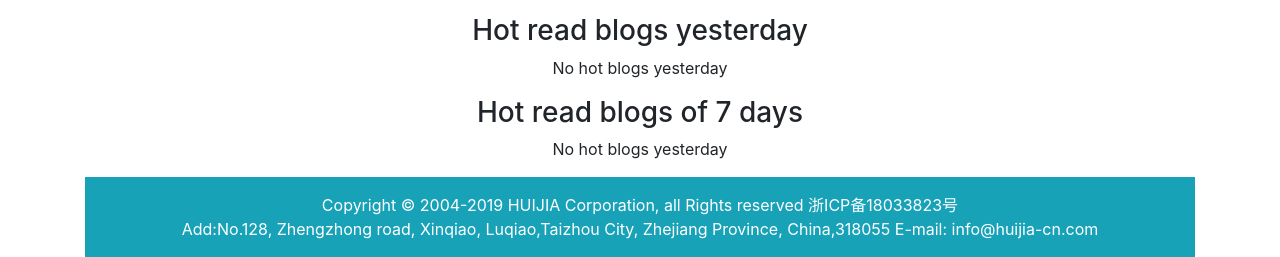
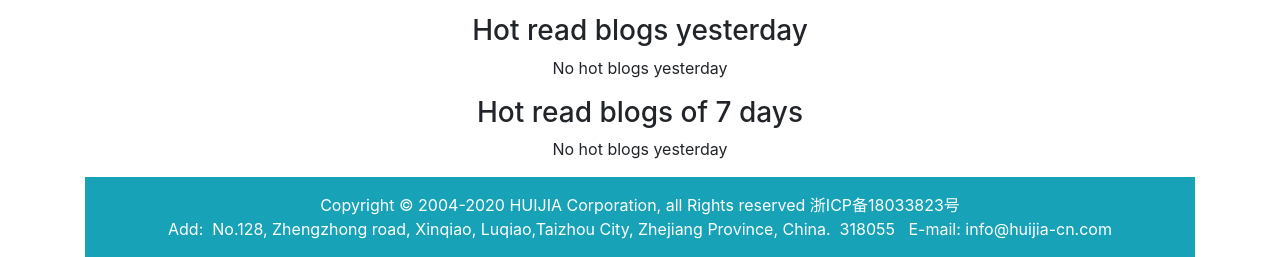
Before and after one commit to DavidXuCN/hjsite, a Django app: page /blog/blog_home in a window 1280 px wide. Shown: the part 686-943 px from the top of the page. Run offline with Django 3.2, Linux system fonts and the light colour scheme; data that the repository does not hold is empty; parts of the project's set-up code (start-up, migrations or seed data) failed here and were passed over; some libraries are stand-ins or nearby versions.

Commit message:
404/505/blog_home改footer

```diff
--- a/blog/templates/blog_home.html
+++ b/blog/templates/blog_home.html
@@ -248,11 +248,11 @@
         <!-- Footer -->
         <footer class="py-3 bg-info">
             <div class="container">
-                <p class="m-0 text-center text-white">Copyright &copy; 2004-2019 HUIJIA Corporation, all Rights reserved
-                    <a class="link" style='color:white' href="http://www.miitbeian.gov.cn/" target="_blank"> 浙ICP备18033823号</a>
+                <p class="m-0 text-center text-white">Copyright &copy; 2004-2020 HUIJIA Corporation, all Rights reserved
+                    <a class="link" style='color:white' href="http://www.beian.miit.gov.cn" target="_blank"> 浙ICP备18033823号</a>
                 </p>
                 <p class="m-0 text-center text-white">
-                    Add:No.128, Zhengzhong road, Xinqiao, Luqiao,Taizhou City, Zhejiang Province, China,318055 E-mail: info@huijia-cn.com
+                    Add:&nbsp No.128, Zhengzhong road, Xinqiao, Luqiao,Taizhou City, Zhejiang Province, China.&nbsp 318055 &nbsp E-mail: info@huijia-cn.com
                 </p>
             </div>
         </footer>
--- a/templates/404.html
+++ b/templates/404.html
@@ -14,4 +14,4 @@
     </div>
 {% endblock %}
 
-{% block footer_fixed_bottom %} fixed_bottom {% endblock %}
+{% block footer_fixed_bottom %} fixed-Sbottom {% endblock %}
--- a/templates/500.html
+++ b/templates/500.html
@@ -14,4 +14,4 @@
     </div>
 {% endblock %}
 
-{% block footer_fixed_bottom %} fixed_bottom {% endblock %}
+{% block footer_fixed_bottom %} fixed-bottom {% endblock %}
```
